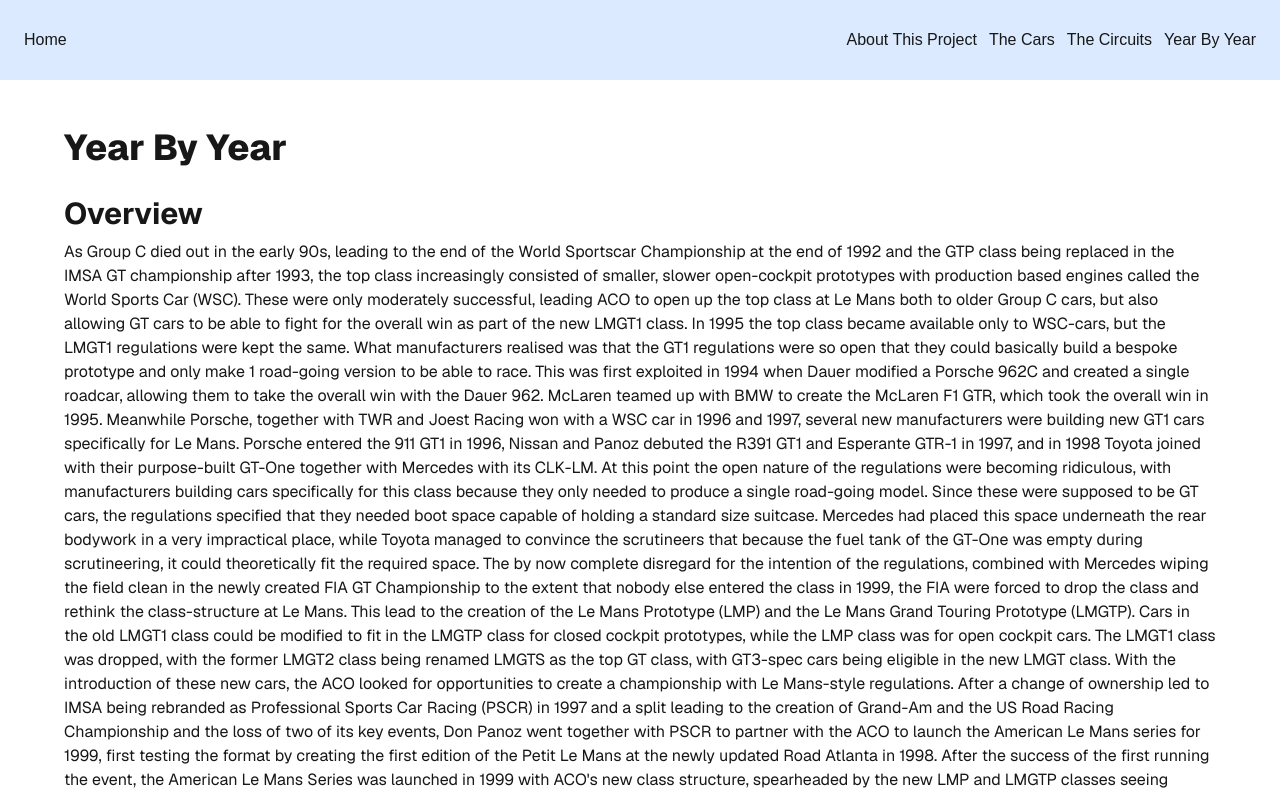
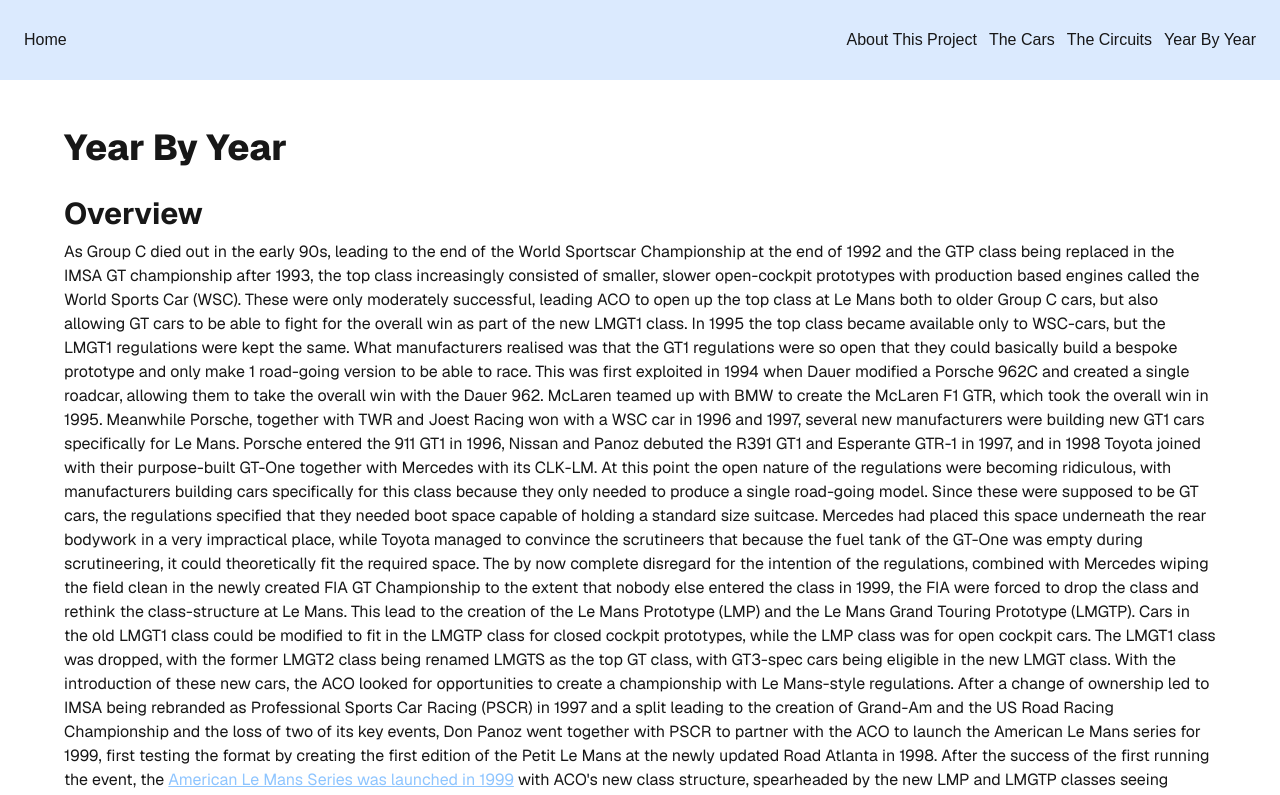
Before and after one commit to RasmusKodehode/sportscar-encyclopedia, a Next.js app: page /year-by-year in a window 1280 px wide. Shown: the top 795 px of the page. Built offline with nearby package versions, Linux system fonts and the light colour scheme.

Commit message:
added link styling

```diff
--- a/app/year-by-year/page.tsx
+++ b/app/year-by-year/page.tsx
@@ -64,6 +64,7 @@
               href="https://web.archive.org/web/19991126085346/http://www.americanlemans.com/pages/news99/quotes981105.html"
               target="_blank"
               rel="noopener noreferrer"
+              className="underline text-blue-300 hover:text-blue-600"
             >
               American Le Mans Series was launched in 1999
             </a>{" "}
```
